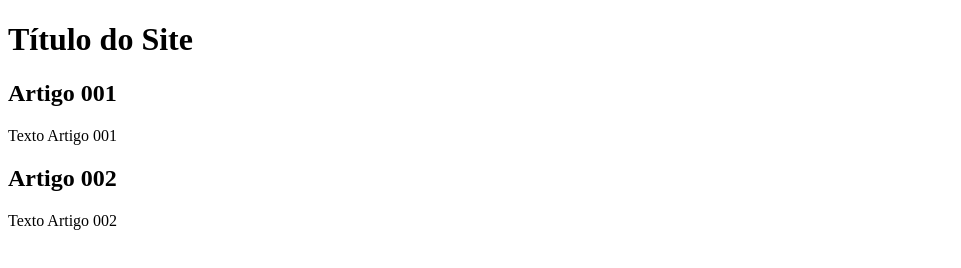
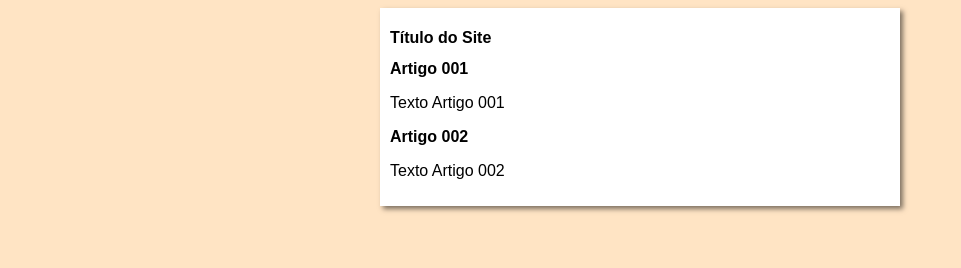
Before and after one commit to danielcpestana/projeto-site, a plain HTML site: page index.html in a window 1280 px wide. Shown: the whole page, without its empty margins (0-961 px from the left). Drawn offline with Linux system fonts and the light colour scheme.

Commit message:
iniciei o design

```diff
--- /dev/null
+++ b/estilos/style.css
@@ -0,0 +1,19 @@
+* {
+    font-family: Arial, Helvetica, sans-serif;
+    font-size: 16px;
+
+}
+
+body {
+    background-color: bisque;
+
+}
+
+
+main{
+    background-color: white;
+    width: 500px;
+    margin: auto;
+    padding: 10px;
+    box-shadow: 3px 3px 5px rgba(0, 0, 0, 0.514);
+}
--- a/index.html
+++ b/index.html
@@ -4,6 +4,7 @@
     <meta charset="UTF-8">
     <meta name="viewport" content="width=device-width, initial-scale=1.0">
     <title>Teste Site</title>
+    <link rel="stylesheet" href="estilos/style.css">
 </head>
 <body>
     <main>
```
